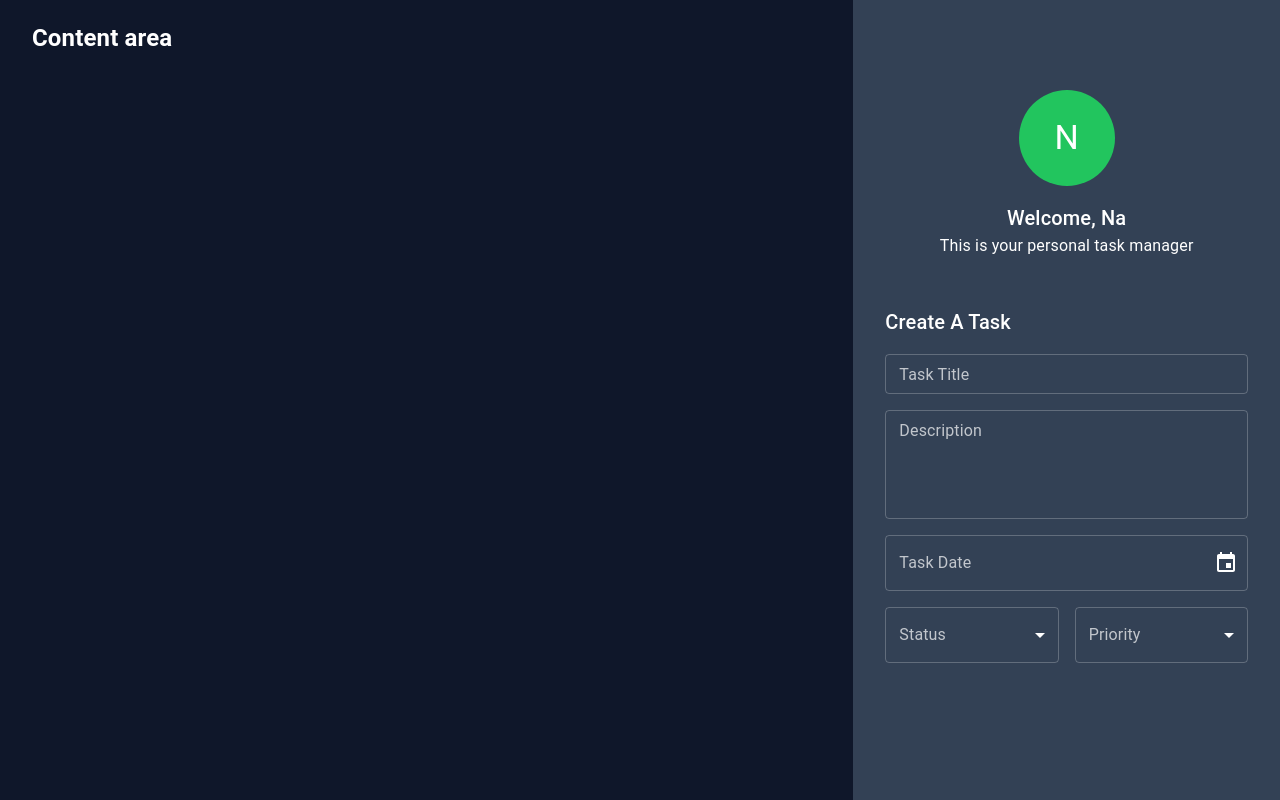
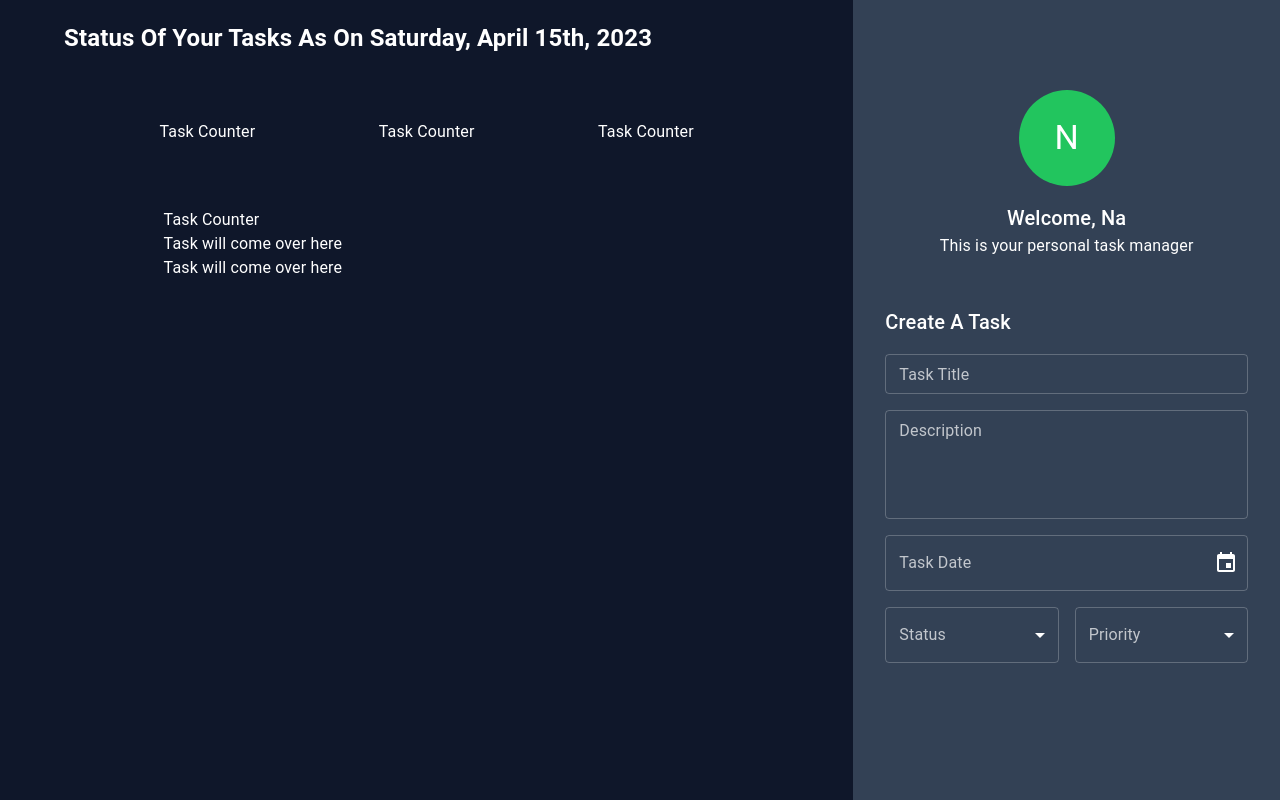
Before and after one commit to na-lin/todo-react-node-ts, a React (Create React App) app: page / in a window 1280 px wide. Built offline with nearby package versions, Linux system fonts and the light colour scheme.

Commit message:
Task Area layout

```diff
--- a/src/components/taskArea/TaskArea.tsx
+++ b/src/components/taskArea/TaskArea.tsx
@@ -1,12 +1,55 @@
 import React, { FC, ReactElement } from 'react';
 
 // MUI
-import { Grid } from '@mui/material';
+import { Grid, Box } from '@mui/material';
+
+// Date format
+import { format } from 'date-fns';
 
 const TaskArea: FC = (): ReactElement => {
   return (
     <Grid item md={8} px={4}>
-      <h2>Content area</h2>
+      <Box mb={8} px={4}>
+        <h2>
+          Status Of Your Tasks As On{' '}
+          {format(new Date(), 'PPPP')}
+        </h2>
+      </Box>
+
+      <Grid
+        container
+        display="flex"
+        justifyContent="center"
+      >
+        {/* Task Counter */}
+        <Grid
+          item
+          display="flex"
+          flexDirection="row"
+          justifyContent="space-around"
+          alignItems="center"
+          md={10}
+          xs={12}
+          mb={8}
+        >
+          <Box>Task Counter</Box>
+          <Box>Task Counter</Box>
+          <Box>Task Counter</Box>
+        </Grid>
+
+        {/* List of Task Content */}
+        <Grid
+          item
+          display="flex"
+          flexDirection="column"
+          md={8}
+          xs={10}
+        >
+          <Box>Task Counter</Box>
+          <Box>Task will come over here</Box>
+          <Box>Task will come over here</Box>
+        </Grid>
+      </Grid>
     </Grid>
   );
 };
```
